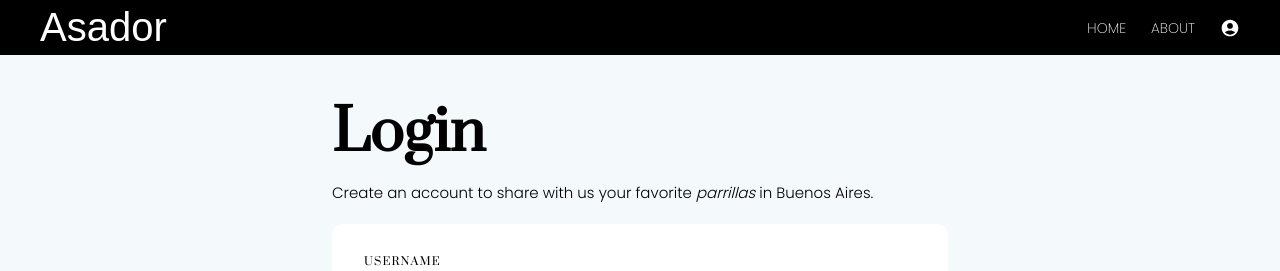
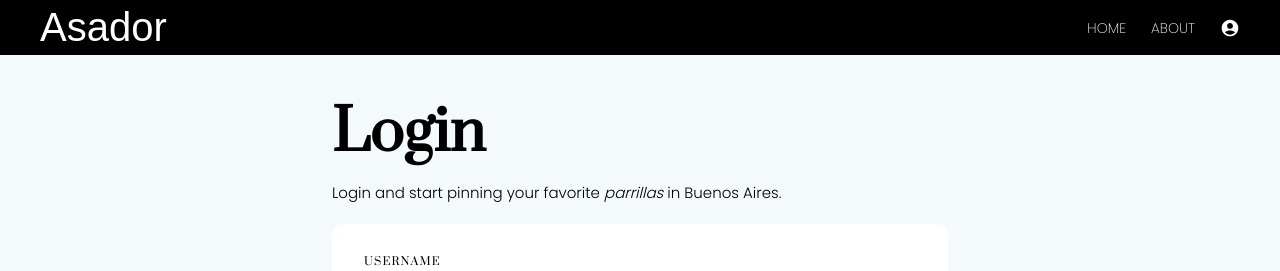
Before and after one commit to danveb/asador.ly, a React (Create React App) app in the folder client/: page /login in a window 1280 px wide. Shown: the top 271 px of the page. Built offline with nearby package versions, Linux system fonts and the light colour scheme; no server answers; a web font is replaced by a local one.

Commit message:
minor grammatical error fixed and add netlify redirects route for page load error

```diff
--- a/client/src/components/Login/Login.jsx
+++ b/client/src/components/Login/Login.jsx
@@ -86,7 +86,7 @@ const Login = ({ menuOpen, setMenuOpen }) => {
                 <div className="login-top">
                     <div className="login-title">
                         <h1>Login</h1>
-                        <p>Create an account to share with us your favorite <span>parrillas</span> in Buenos Aires.</p>
+                        <p>Login and start pinning your favorite <span>parrillas</span> in Buenos Aires.</p>
                     </div>
                     <form className="login-form" onSubmit={handleSubmit}>
                         <label
```
Also changed, not shown: 1 other file (tests, documents, lock files or other folders).
